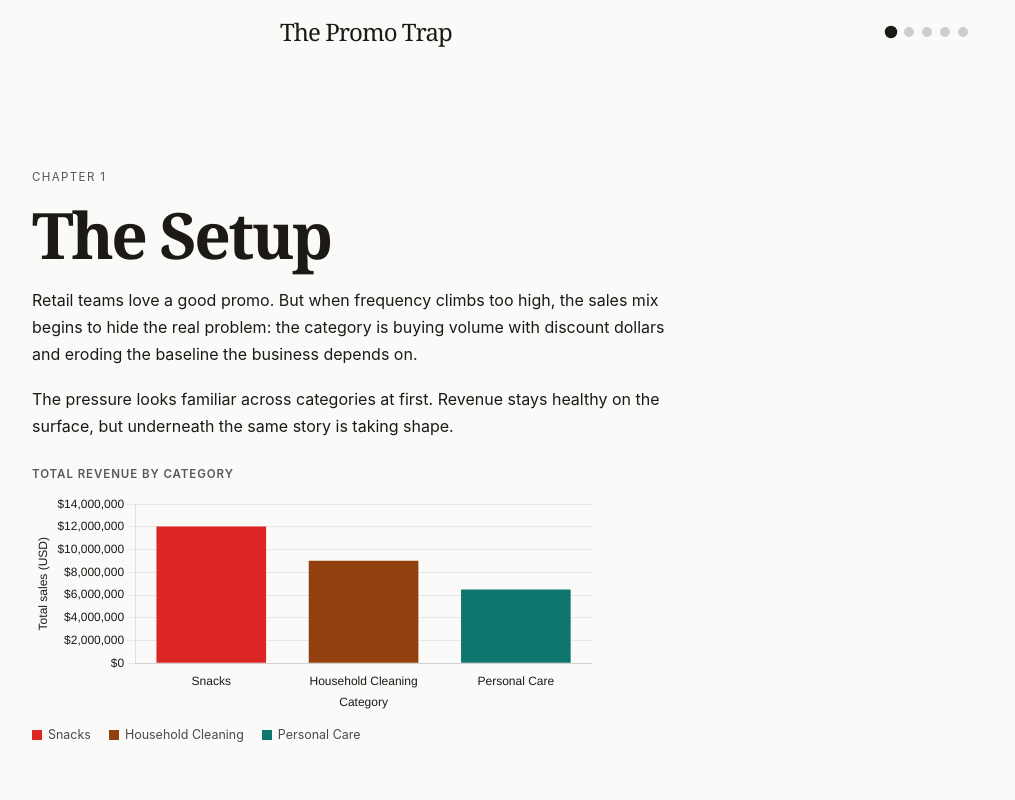
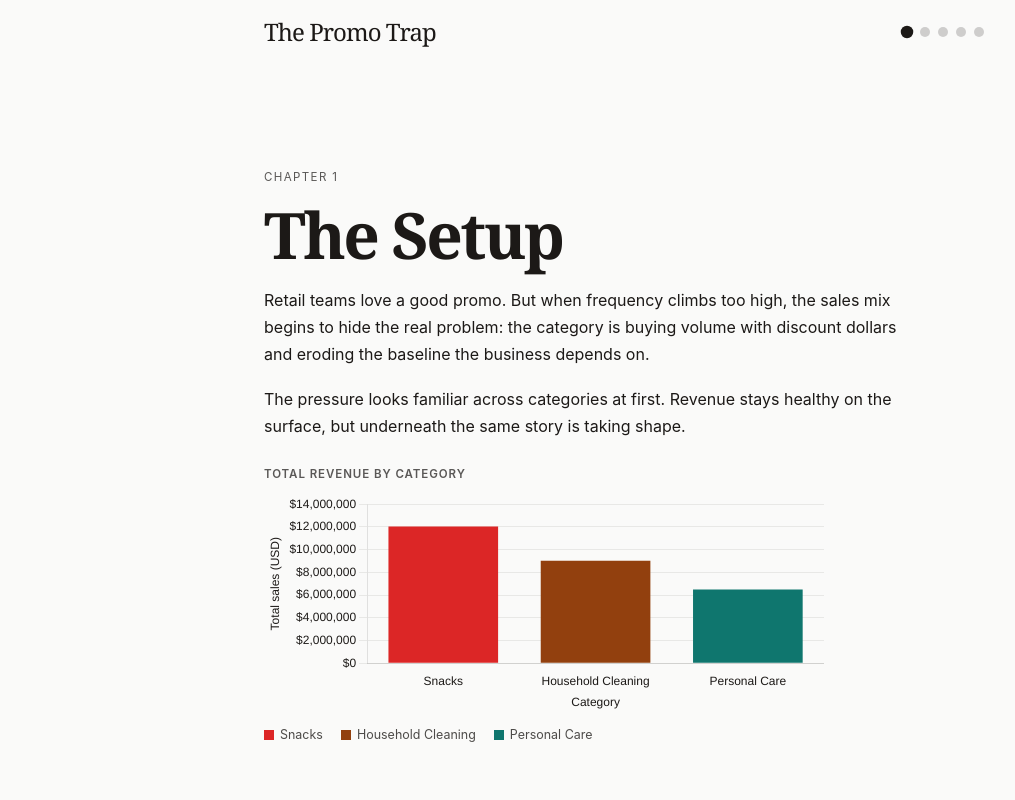
Before and after one commit to MeganHewitt/P302-2, a Vue app: page / in a window 1280 px wide. Shown: the top 800 px of the page, without its empty margins (16-1031 px from the left). Built offline with nearby package versions, Linux system fonts and the light colour scheme.

Commit message:
refactor: adjust layout and spacing for improved responsiveness

```diff
--- a/src/style.css
+++ b/src/style.css
@@ -43,9 +43,11 @@ body {
   display: flex;
   align-items: center;
   justify-content: space-between;
+  width: calc(100% - 96px) !important;
   max-width: 720px !important;
-  width: 100%;
-  padding: 0 8px;
+  margin-left: auto !important;
+  margin-right: auto !important;
+  padding: 0 !important;
 }
 
 .story-brand {
@@ -94,8 +96,8 @@ body {
 .story-shell {
   width: calc(100% - 96px) !important;
   max-width: 720px !important;
-  margin-left: 48px !important;
-  margin-right: 48px !important;
+  margin-left: auto !important;
+  margin-right: auto !important;
   padding: 48px 0 !important;
 }
 
@@ -265,7 +267,9 @@ p {
 
 @media (max-width: 600px) {
   .story-topbar {
-    padding: 0 12px;
+    width: calc(100% - 32px) !important;
+    margin-left: 16px !important;
+    margin-right: 16px !important;
   }
 
   .story-brand {
```
